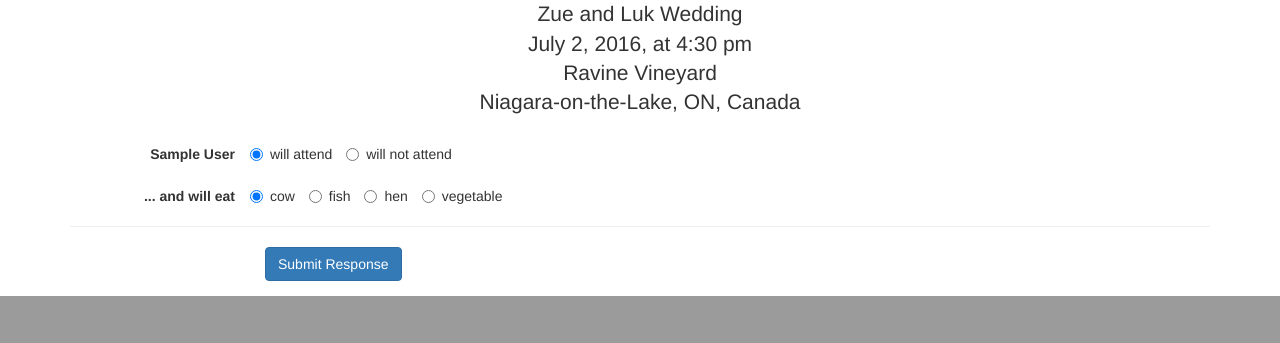
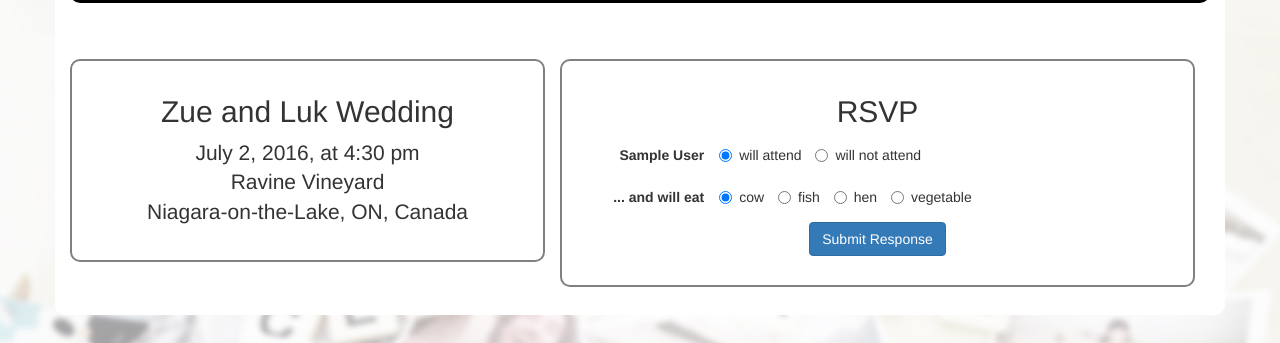
Before and after one commit to Gouldian0120/DjangoWedSite, a Django app: page /invite/1/ in a window 1280 px wide. Shown: the part 765-1108 px from the top of the page. Before the commit the page ends 1061 px from the top, so only its background shows below. Run offline with Django 3.2, Linux system fonts and the light colour scheme; a user stored in the database is signed in; tables that the repository leaves empty hold one stand-in row (values such as "Sample post"); some libraries are stand-ins or nearby versions.

Commit message:
style tweaks for the invitation page

```diff
--- a/bigday/static/bigday/css/invitation.css
+++ b/bigday/static/bigday/css/invitation.css
@@ -14,3 +14,42 @@
     width: 100%;
     height: 100%;
 }
+
+.video-container {
+    background-color: #000000;
+    padding: 2em;
+    margin-top: 2em;
+    margin-bottom: 2em;
+    -webkit-border-radius: 10px;
+    -moz-border-radius: 10px;
+    border-radius: 10px;
+    opacity: 1.0;
+}
+
+.invitation-details, #rsvp-form {
+    margin-top: 2em;
+    padding: 1em;
+    -webkit-border-radius: 10px;
+    -moz-border-radius: 10px;
+    border-radius: 10px;
+    border: .2em solid grey;
+}
+
+
+body {
+    background: url('../images/invite-background.jpg') no-repeat center center fixed;
+    -webkit-background-size: cover;
+    -moz-background-size: cover;
+    -o-background-size: cover;
+    background-size: cover;
+}
+
+#invitation-body {
+    background-color: #fff;
+    padding-bottom: 2em;
+    margin-top: 1em;
+    margin-bottom: 2em;
+    -webkit-border-radius: 10px;
+    -moz-border-radius: 10px;
+    border-radius: 10px;
+}
--- a/guests/templates/guests/invitation.html
+++ b/guests/templates/guests/invitation.html
@@ -4,23 +4,29 @@
     <link href="{% static 'bigday/css/invitation.css' %}" rel="stylesheet" xmlns="http://www.w3.org/1999/html">
 {% endblock %}
 {% block page_content %}
-    <div class="container">
-        <h2>Hi {{ party.name }}!</h2>
+    <div class="container" id="invitation-body">
+        <section class="video-container">
             <div class="responsive-video">
                 <iframe src="https://www.youtube.com/embed/J_AIs7_Yu5A" frameborder="0" allowfullscreen></iframe>
             </div>
-        <p class="text-center lead">
-            Zue and Luk Wedding<br>
+        </section>
+        <div class="col-lg-5 col-sm-5 invitation-details text-center">
+            <h2>Zue and Luk Wedding</h2>
+            <p class="lead">
                 July 2, 2016, at 4:30 pm<br>
                 Ravine Vineyard<br>
                 Niagara-on-the-Lake, ON, Canada
             </p>
-        <form class="form-horizontal" method="post">
+        </div>
+        <div class="col-lg-7 col-sm-7">
+        <form id="rsvp-form" class="form-horizontal" method="post">
+            <h2 id="rsvp-header" class="text-center">RSVP</h2>
+            <div class="clearfix"></div>
             {% csrf_token %}
             {% for guest in party.guest_set.all %}
             <div class="form-group">
                 {% with 'attending-'|add:guest.unique_id as attending_label %}
-                <label for="{{ attending_label }}" class="col-sm-2 control-label">{{ guest.name }}</label>
+                <label for="{{ attending_label }}" class="col-sm-3 control-label">{{ guest.name }}</label>
                 <label class="radio-inline">
                     <input type="radio" name="{{ attending_label }}" value="yes" {% if guest.is_attending %}checked="checked"{% endif %}> will attend
                 </label>
@@ -31,7 +37,7 @@
             </div>
             <div class="form-group">
                 {% with 'meal-'|add:guest.unique_id as meal_label %}
-                <label for="{{ meal_label }}" class="col-sm-2 control-label">... and will eat</label>
+                <label for="{{ meal_label }}" class="col-sm-3 control-label">... and will eat</label>
                 {% for meal_id, meal_name in meals %}
                 <label class="radio-inline">
                     <input type="radio" name="{{ meal_label }}" id="{{ meal_label }}-yes" value="{{ meal_id }}" {% if guest.meal == meal_id %}checked="checked"{% endif %}> {{ meal_name }}
@@ -39,14 +45,14 @@
                 {% endfor %}
                 {% endwith %}
             </div>
-                <hr>
             {% endfor %}
             <div class="form-group">
-                <div class="col-sm-offset-2 col-sm-10">
+                <div class="text-center">
                     <input type="submit" class="btn btn-primary" value="Submit Response" />
                 </div>
             </div>
         </form>
+        </div>
     </div>
 {% endblock %}
 {% block page_js %}
```
Also changed, not shown: bigday/static/bigday/images/invite-background.jpg (added). Lines whose indentation alone changed are shown as unchanged.
